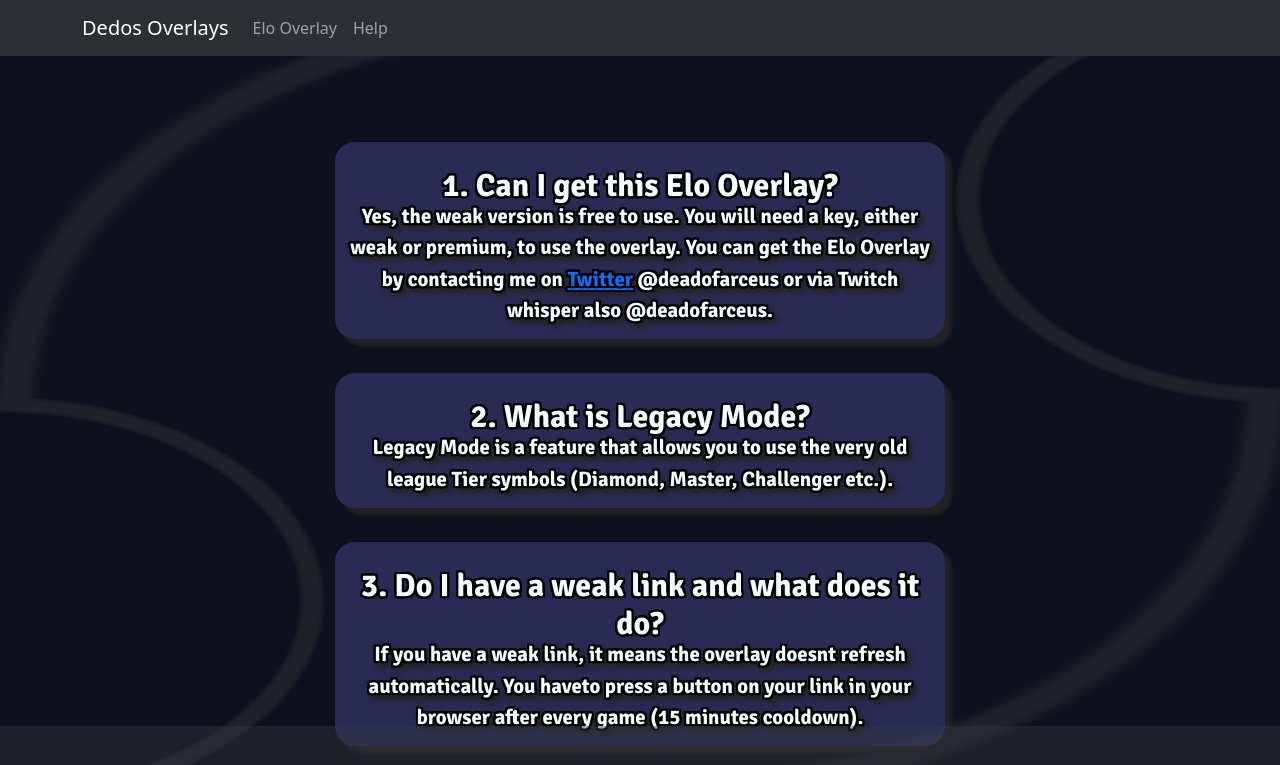
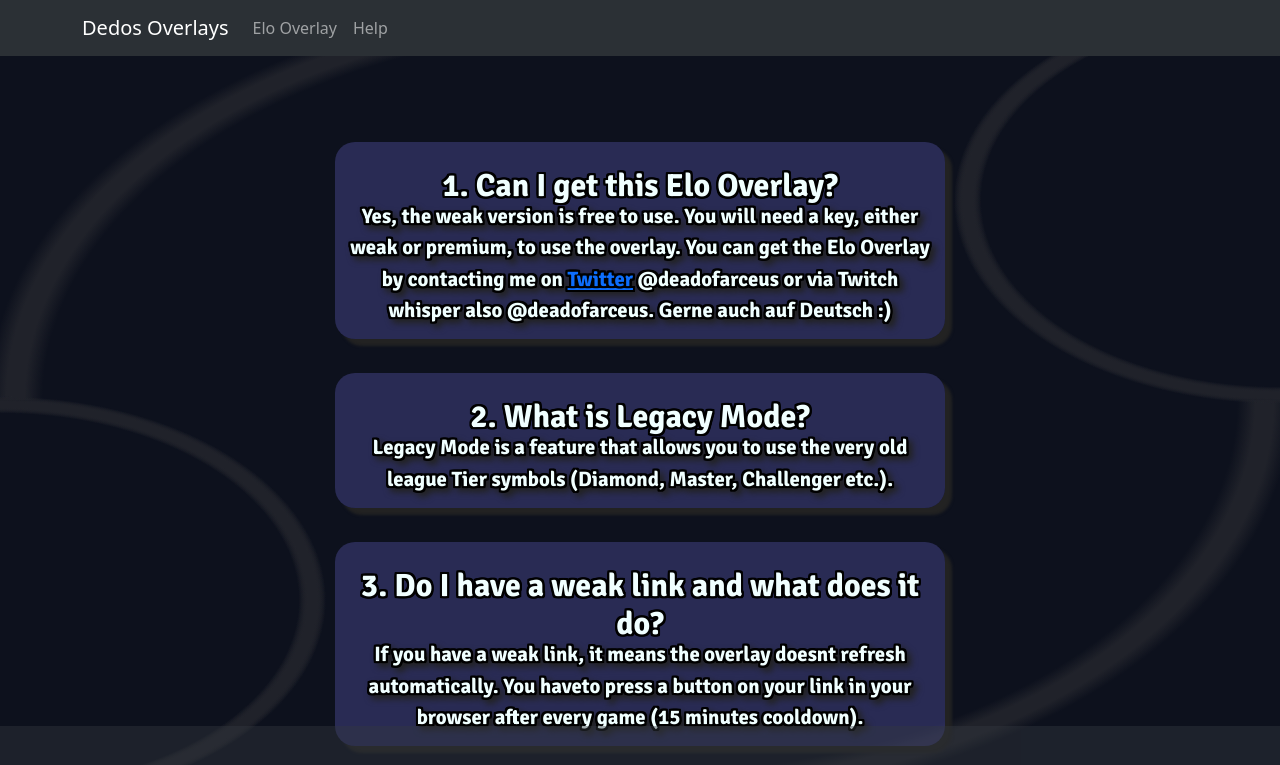
Before and after one commit to deadofarceus/DedosOverlays, a React (Vite) app: page /help in a window 1280 px wide. Shown: the top 765 px of the page. Built offline with nearby package versions, Linux system fonts and the light colour scheme; a web font is replaced by a local one.

Commit message:
fix: add tipp

```diff
--- a/src/pages/Help.tsx
+++ b/src/pages/Help.tsx
@@ -17,7 +17,8 @@ function Help() {
               weak or premium, to use the overlay. You can get the Elo Overlay
               by contacting me on{" "}
               <a href="https://twitter.com/deadofarceus">Twitter</a>{" "}
-              @deadofarceus or via Twitch whisper also @deadofarceus.
+              @deadofarceus or via Twitch whisper also @deadofarceus. Gerne auch
+              auf Deutsch {":)"}
             </p>
           </div>
           <div className="faq">
```
